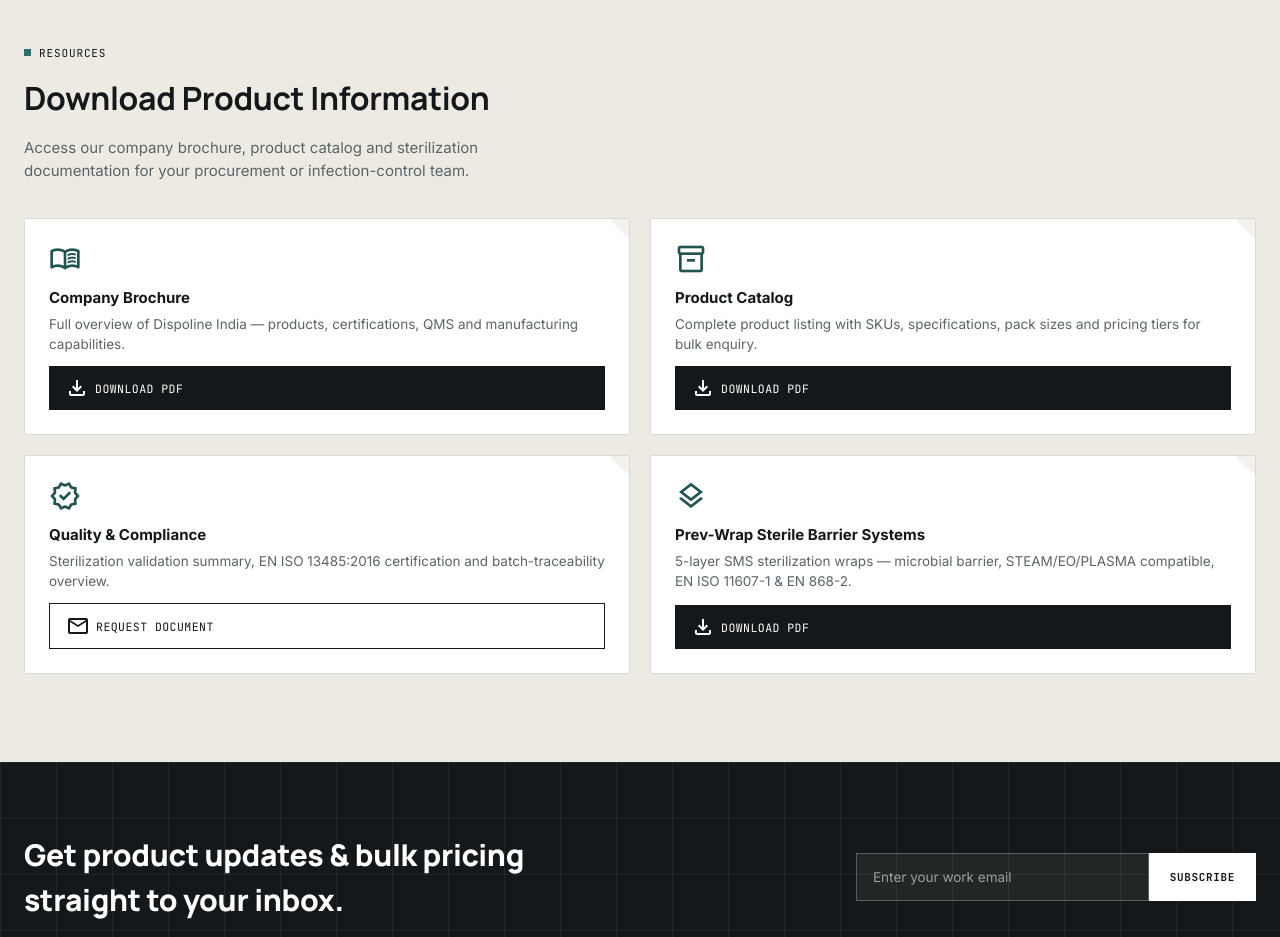
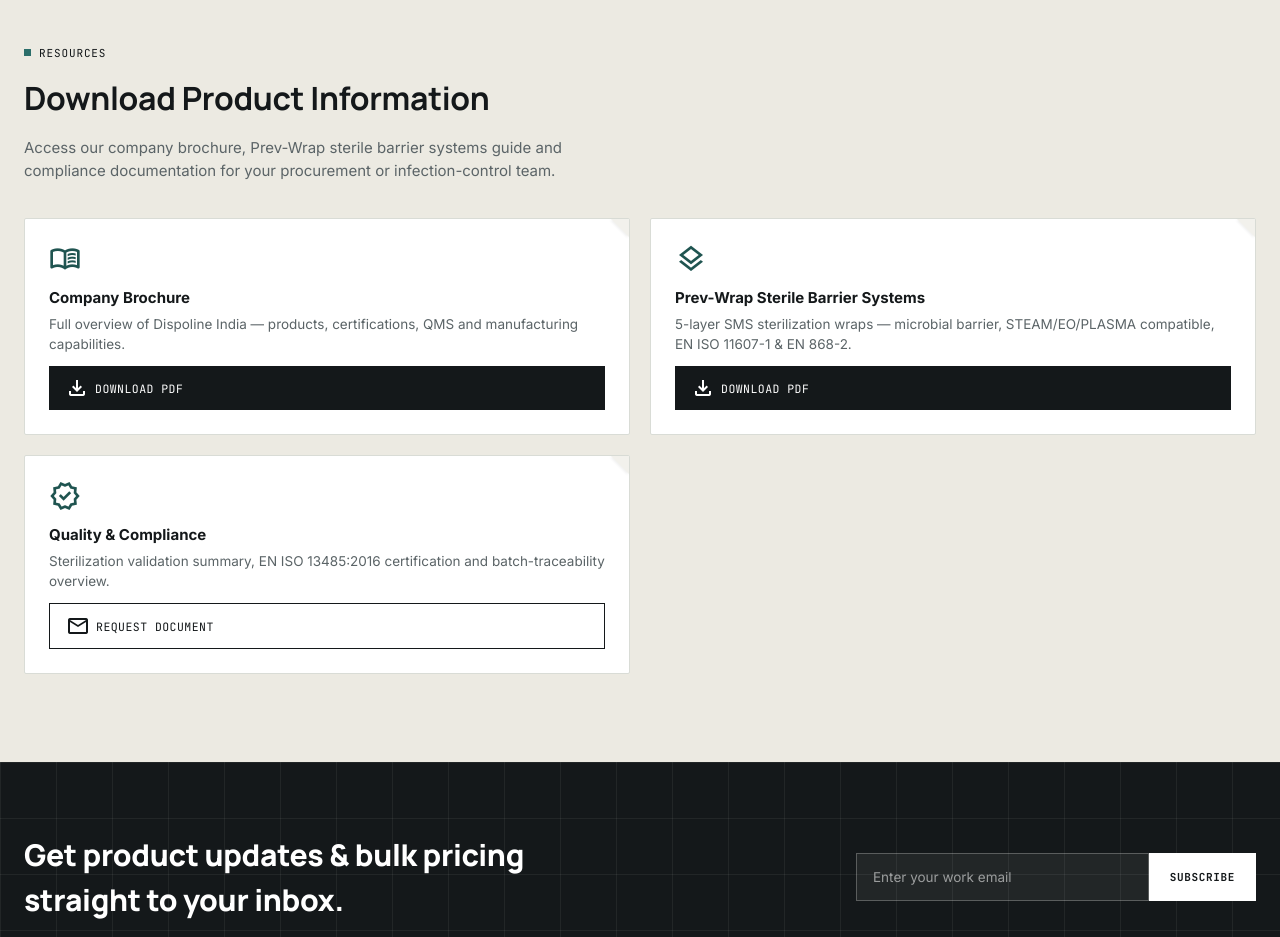
Before and after one commit to kishkishkish123-wq/dispoline-india-v2, a plain HTML site: page index.html in a window 1280 px wide. Shown: the part 4160-5097 px from the top of the page. Drawn offline with nearby package versions, Linux system fonts and the light colour scheme.

Commit message:
Remove fake Product Catalog card; replace with Prev-Wrap brochure; 3 real download cards now

```diff
--- a/index.html
+++ b/index.html
@@ -228,7 +228,7 @@
   <div class="wrap">
     <div class="eyebrow"><span class="dot"></span> RESOURCES</div>
     <h2 style="font-size:clamp(22px,3vw,32px);font-weight:700;margin:12px 0 8px;">Download Product Information</h2>
-    <p style="color:var(--ink-60);font-size:15px;max-width:560px;margin-bottom:36px;">Access our company brochure, product catalog and sterilization documentation for your procurement or infection-control team.</p>
+    <p style="color:var(--ink-60);font-size:15px;max-width:560px;margin-bottom:36px;">Access our company brochure, Prev-Wrap sterile barrier systems guide and compliance documentation for your procurement or infection-control team.</p>
     <div class="download-grid">
       <div class="download-card fold">
         <span class="material-symbols-outlined download-ico">menu_book</span>
@@ -241,12 +241,12 @@
         </a>
       </div>
       <div class="download-card fold">
-        <span class="material-symbols-outlined download-ico">inventory_2</span>
+        <span class="material-symbols-outlined download-ico">layers</span>
         <div>
-          <b>Product Catalog</b>
-          <p>Complete product listing with SKUs, specifications, pack sizes and pricing tiers for bulk enquiry.</p>
+          <b>Prev-Wrap Sterile Barrier Systems</b>
+          <p>5-layer SMS sterilization wraps — microbial barrier, STEAM/EO/PLASMA compatible, EN ISO 11607-1 &amp; EN 868-2.</p>
         </div>
-        <a href="assets/brochure/dispoline-india-brochure.pdf" download="Dispoline-India-Company-Brochure.pdf" target="_blank" rel="noopener" class="btn-download">
+        <a href="assets/brochure/prev-wrap-brochure.pdf" download="Dispoline-Prev-Wrap-Brochure.pdf" class="btn-download">
           <span class="material-symbols-outlined">download</span> Download PDF
         </a>
       </div>
@@ -258,16 +258,6 @@
         </div>
         <a href="contact.html" class="btn-download btn-download-outline">
           <span class="material-symbols-outlined">mail</span> Request Document
-        </a>
-      </div>
-      <div class="download-card fold">
-        <span class="material-symbols-outlined download-ico">layers</span>
-        <div>
-          <b>Prev-Wrap Sterile Barrier Systems</b>
-          <p>5-layer SMS sterilization wraps — microbial barrier, STEAM/EO/PLASMA compatible, EN ISO 11607-1 &amp; EN 868-2.</p>
-        </div>
-        <a href="assets/brochure/prev-wrap-brochure.pdf" download="Dispoline-Prev-Wrap-Brochure.pdf" class="btn-download">
-          <span class="material-symbols-outlined">download</span> Download PDF
         </a>
       </div>
     </div>
```
